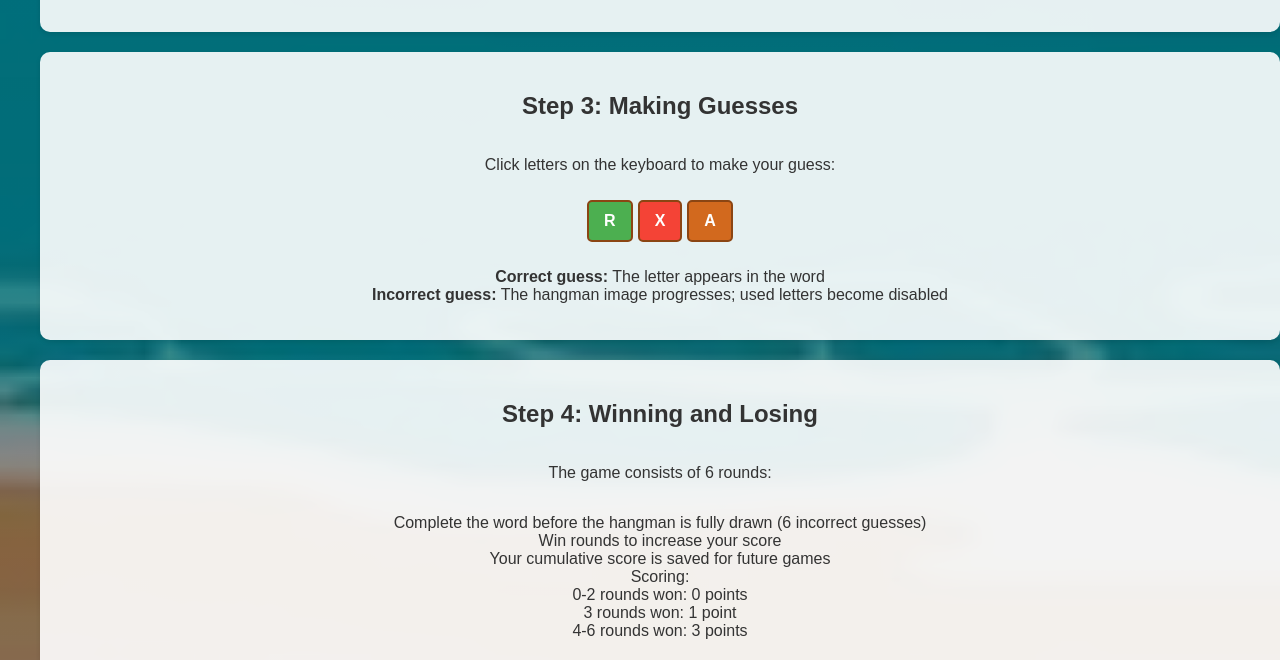
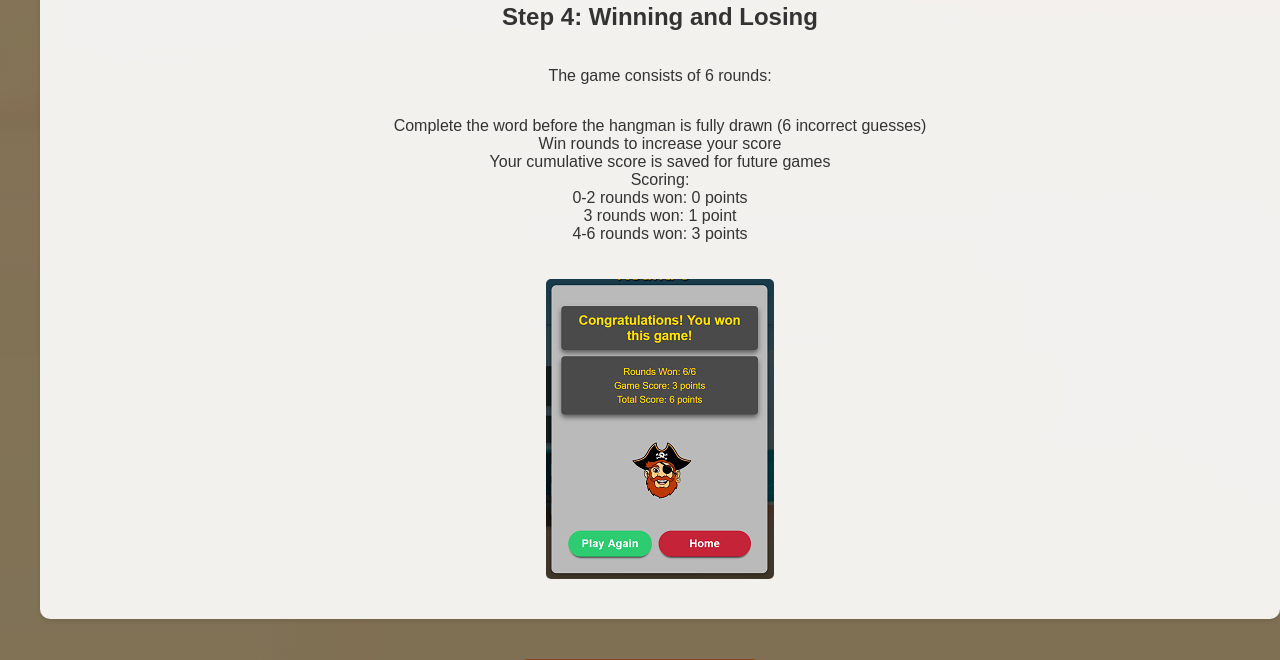
Before and after one commit to rickyreyes10/HangmanGame, a PHP site: page /how-to-play.php in a window 1280 px wide. Shown: the part 2493-3153 px from the top of the page. Run offline with PHP 8.4, Linux system fonts and the light colour scheme.

Commit message:
added game screenshots and fixed some styling

```diff
--- a/how-to-play.php
+++ b/how-to-play.php
@@ -31,6 +31,13 @@
             height: auto;
             margin: 20px 0;
             border-radius: 5px;
+        }
+
+        .tutorial-step img[src*="difficulty-select"],
+        .tutorial-step img[src*="end-game"] {
+            max-width: 70%;
+            display: block;
+            margin: 20px auto;
         }
 
         .tutorial-step h2,
@@ -79,6 +86,14 @@
             list-style-type: none;
             padding-left: 0;
         }
+
+        .tutorial-step ul.game-interface-list {
+            list-style-type: disc;
+            padding-left: 20px;
+            text-align: left;
+            width: fit-content;
+            margin: 0 auto;
+        }
     </style>
 </head>
 <body>
@@ -101,7 +116,7 @@
         <div class="tutorial-step">
             <h2>Step 2: Game Interface</h2>
             <p>The game consists of:</p>
-            <ul>
+            <ul class="game-interface-list">
                 <li>A hangman image that updates with each incorrect guess</li>
                 <li>The mystery word shown as underscores (_)</li>
                 <li>A helpful hint about the word</li>
@@ -113,15 +128,11 @@
         <div class="tutorial-step">
             <h2>Step 3: Making Guesses</h2>
             <p>Click letters on the keyboard to make your guess:</p>
-            <div class="demo-keyboard">
-                <span class="demo-key correct">R</span>
-                <span class="demo-key incorrect">X</span>
-                <span class="demo-key">A</span>
-            </div>
             <ul>
                 <li><strong>Correct guess:</strong> The letter appears in the word</li>
                 <li><strong>Incorrect guess:</strong> The hangman image progresses; used letters become disabled</li>
             </ul>
+            <img src="images/tutorial/make-guess.png" alt="Make Guess" />
         </div>
 
         <div class="tutorial-step">
```
Also changed, not shown: images/tutorial/difficulty-select.png (added), images/tutorial/end-game.png (added), images/tutorial/game-interface.png (added), images/tutorial/make-guess.png (added).
